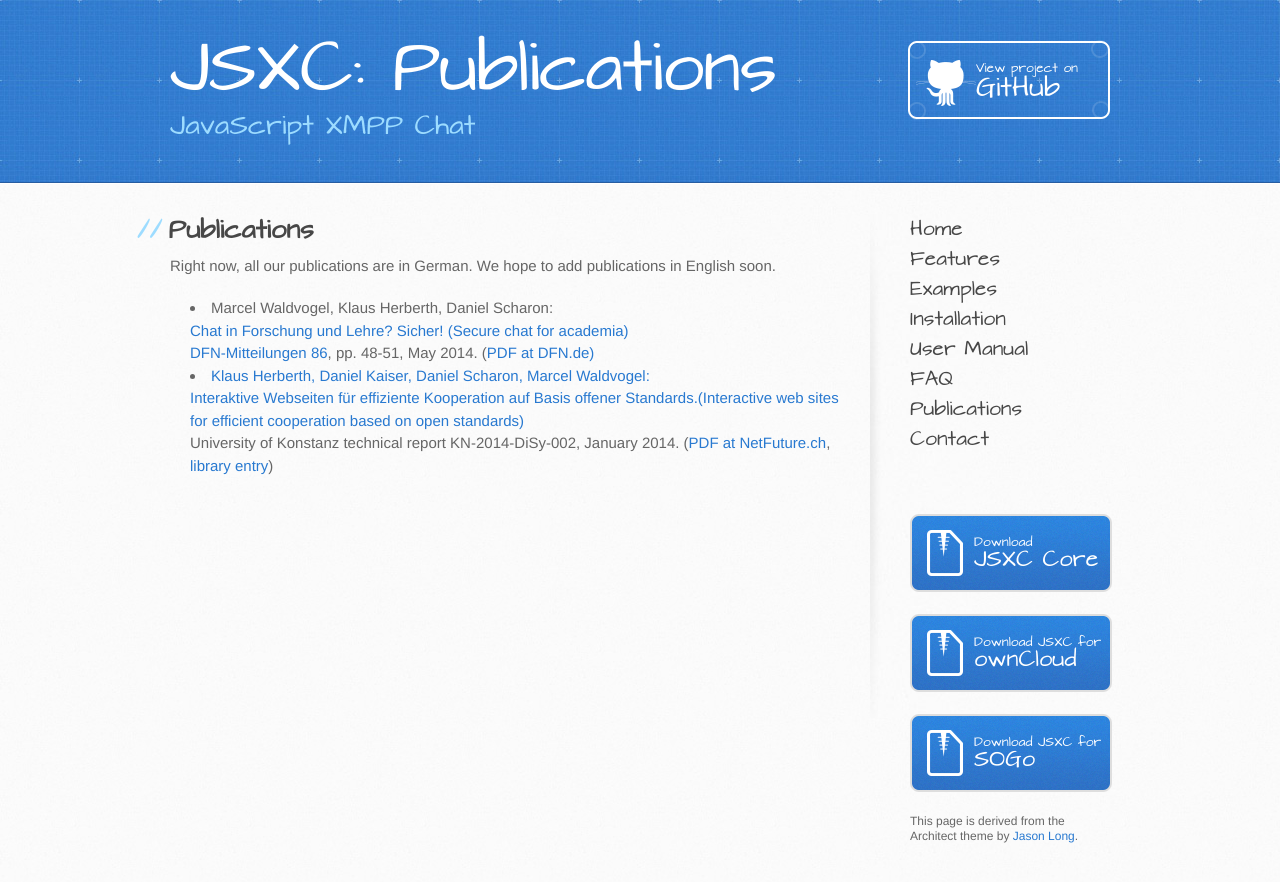
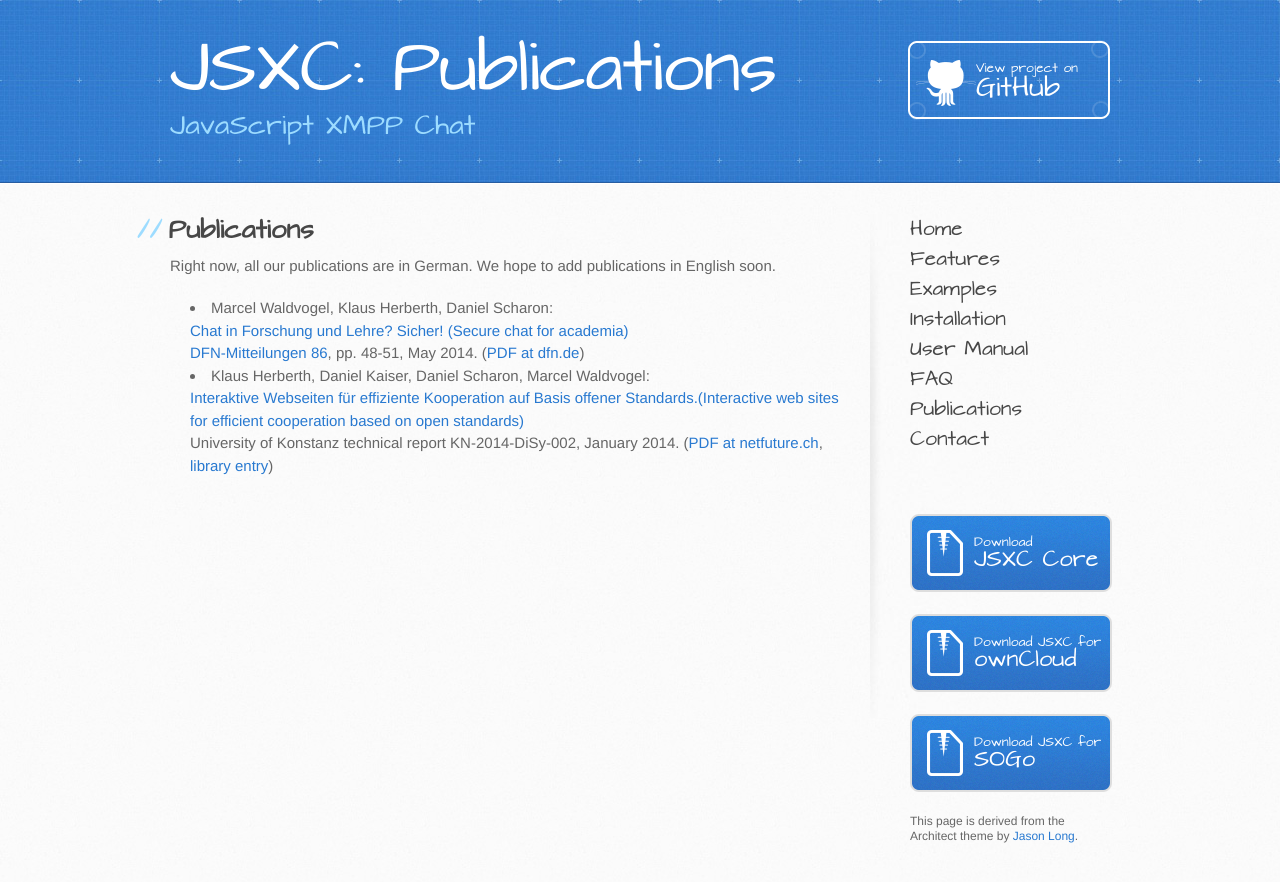
Before and after one commit to jsxc/jsxc.org, a Jekyll site: the page built from publications.html, in a window 1280 px wide. Shown: the top 882 px of the page. Built offline with Jekyll 4.4.1, drawn with Linux system fonts in a browser that asks for light colours; comment, search, counter and statistics services are not loaded; part of the change alters nothing that is shown.

```diff
--- a/publications.html
+++ b/publications.html
@@ -9,12 +9,12 @@ title: Publications
 <ul>
     <li>
         Marcel Waldvogel, Klaus Herberth, Daniel Scharon:<br/>
-        <a href="">
-            <em>Chat in Forschung und Lehre? Sicher!</em> (Secure chat for academia)</a>
+        <a href="https://netfuture.ch">
+            <em>Chat in Forschung und Lehre? Sicher!</em> (Secure chat for academia)
         </a><br/>
         <a href="https://www.dfn.de/publikationen/dfnmitteilungen/">DFN-Mitteilungen</a>
         <a href="https://www.dfn.de/fileadmin/5Presse/DFNMitteilungen/DFN_Mitteilungen_86.pdf">86</a>, pp. 48-51, May 2014.
-        (<a href="https://www.dfn.de/fileadmin/5Presse/DFNMitteilungen/DFN_Mitteilungen_86.pdf">PDF at DFN.de)
+        (<a href="https://www.dfn.de/fileadmin/5Presse/DFNMitteilungen/DFN_Mitteilungen_86.pdf">PDF at dfn.de</a>)
     </li>
     <li>
         Klaus Herberth, Daniel Kaiser, Daniel Scharon, Marcel Waldvogel:<br/>
@@ -22,7 +22,7 @@ title: Publications
             <em>Interaktive Webseiten für effiziente Kooperation auf Basis offener Standards.</em>(Interactive web sites for efficient cooperation based on open standards)
         </a><br/>
         University of Konstanz technical report KN-2014-DiSy-002, January 2014.
-        (<a href="https://netfuture.ch/wp-content/uploads/2014/01/herberth14interaktive.pdf">PDF at NetFuture.ch</a>,
+        (<a href="https://netfuture.ch/wp-content/uploads/2014/01/herberth14interaktive.pdf">PDF at netfuture.ch</a>,
         <a href="http://nbn-resolving.de/urn:nbn:de:bsz:352-261178">library entry</a>)
     </li>
 </ul>
```
